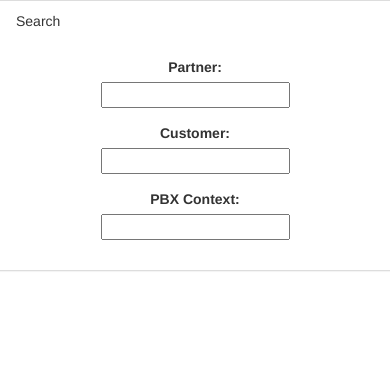
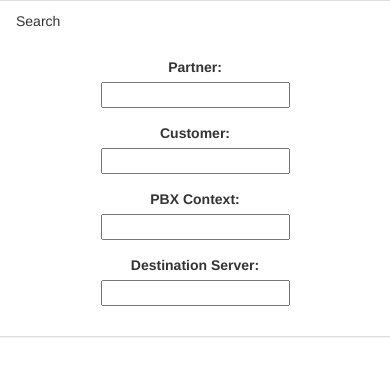
Before and after one commit to jfifer/migratr, a Flask app: page / in a window 390 px wide. Shown: the top 376 px of the page. Run offline with Flask 2, Linux system fonts and the light colour scheme; the visitor is signed in with stand-in values (Sample User, id 1); some libraries are stand-ins or nearby versions.

Commit message:
Added server lookup

```diff
--- a/app.py
+++ b/app.py
@@ -77,6 +77,15 @@ def getContextByCustomer(customerId):
     result = cnx.execute(text(query)).fetchone()
     return jsonify(dict(result))
 
+@app.route("/server/<string:hostname>", methods=['GET'])
+@requires_auth
+def getServers(hostname):
+    db = create_engine('mysql://spbilling:b1cycl3s@backup-db.webapp.coredial.com/portal')
+    cnx = db.connect()
+    query = "SELECT serverId, hostname FROM server WHERE serverStatus <> 0 AND hostname LIKE '%s'" % (hostname+'%')
+    result = cnx.execute(text(query)).fetchall()
+    return jsonify(dict(result))
+
 if __name__ == "__main__":
     app.secret_key = os.urandom(12)
     app.run(debug=True)
--- a/static/js/functions.js
+++ b/static/js/functions.js
@@ -1,30 +1,20 @@
+var RESELLERID, CUSTOMERID, BRANCHID, SERVERID;
+
 function getContextByCustomer(customerId) {
     $("#pbxSearchBox").val(null);
     $.ajax({
         url: '/pbx/'+customerId,
         type: 'GET',
         success: function(res) {
-            var source  = [ ];
-            var mapping = { };
-            $.each(res, function(k, v) {
-                source.push(v);
-                mapping[v] = k;
-            });
-            console.log(source);
-            $("#pbxSearchBox").autocomplete({
-                source: source,
-                select: function(e, ui) {
-                    BRANCHID = mapping[ui.item.value];
-                    $('#pbxSearchBox').val(BRANCHID);
-                }
-            });
+            BRANCHID = res.branchId;
+            findServersByBranch(BRANCHID);
         }, error: function(res) {
             console.log(res);
         }
     });
 }
 
-function doSearch(url, target) {
+function doSearch(url, target, type) {
     $.ajax({
         url: url,
         type: 'GET',
@@ -38,8 +28,26 @@ function doSearch(url, target) {
             target.autocomplete({
                 source: source,
                 select: function(e, ui) {
-                    RESELLERID = mapping[ui.item.value];
-                    target.val(RESELLERID);
+                    id = mapping[ui.item.value];
+                    switch(type) {
+                        case 'reseller':
+                            RESELLERID = id;
+                            break;
+                        case 'customer':
+                            CUSTOMERID = id;
+                            BRANCHID = null;
+                            break;
+                        case 'pbx':
+                            BRANCHID = id;
+                            CUSTOMERID = null;
+                            break;
+                        case 'server':
+                            SERVERID = id;
+                            break;
+                        default:
+                            break;
+                    }
+                    target.val(id);
                 }
             });
         }, error: function(res) {
@@ -49,16 +57,21 @@ function doSearch(url, target) {
 }
 
 $(document).ready(function() {
+    $('#fsSearchBox').keyup(function(e) {
+        e.preventDefault();
+        url = "/server/"+$(this).val();
+        doSearch(url, $(this), 'server');
+    });
     $('#resellerSearchBox').keyup(function(e) {
         e.preventDefault();
         url = "/partner/"+$(this).val();
-        doSearch(url, $(this));
+        doSearch(url, $(this), 'reseller');
     });
     $('#customerSearchBox').keyup(function(e) {
         e.preventDefault();
         resellerId = $('#resellerSearchBox').val();
-        url = '/customer/'+resellerId+'/'+$(this).val();
-        doSearch(url, $(this));
+        url = '/customer/'+RESELLERID+'/'+$(this).val();
+        doSearch(url, $(this), 'customer');
     }).click(function(e) {
         e.preventDefault();
         $('#pbxSearchBox').val('');
@@ -66,8 +79,8 @@ $(document).ready(function() {
     $('#pbxSearchBox').keyup(function(e) {
         e.preventDefault();
         resellerId = $('#resellerSearchBox').val();
-        url = '/pbx/'+resellerId+'/'+$(this).val();
-        doSearch(url, $(this));
+        url = '/pbx/'+RESELLERID+'/'+$(this).val();
+        doSearch(url, $(this), 'pbx');
     }).click(function(e) {
         e.preventDefault();
         $('#customerSearchBox').val('');
--- a/templates/home.html
+++ b/templates/home.html
@@ -15,7 +15,7 @@
                 <div class="col-md-12">
                     <div class="form-group">
                         <label for="resellerSearchBox">Partner: </label><br />
-                        <input id="resellerSearchBox" class="form-component" />
+                        <input id="resellerSearchBox" class="form-component serverLookup" />
                     </div>
                 </div>
               </div>
@@ -23,7 +23,7 @@
                 <div class="col-md-12">
                     <div class="form-group">
                         <label for="customerSearchBox">Customer: </label><br />
-                        <input id="customerSearchBox" class="form-component" />
+                        <input id="customerSearchBox" class="form-component serverLookup" />
                     </div>
                 </div>
               </div>
@@ -31,14 +31,19 @@
                 <div class="col-md-12">
                     <div class="form-group">
                         <label for="pbxSearchBox">PBX Context: </label><br />
-                        <input id="pbxSearchBox" class="form-component" />
+                        <input id="pbxSearchBox" class="form-component serverLookup" />
+                    </div>
+                </div>
+              </div>
+              <div class="row">
+                <div class="col-md-12">
+                    <div class="form-group">
+                        <label for="fsSearchBox">Destination Server: </label><br />
+                        <input id="fsSearchBox" class="form-component serverLookup" />
                     </div>
                 </div>
               </div>
             </div>
-            <!--<div class="panel-footer">
-              <button id="targetPartnerSearch" class="pull-right">Search</button>
-            </div> -->
         </form>
     </div>
   </div>
```
